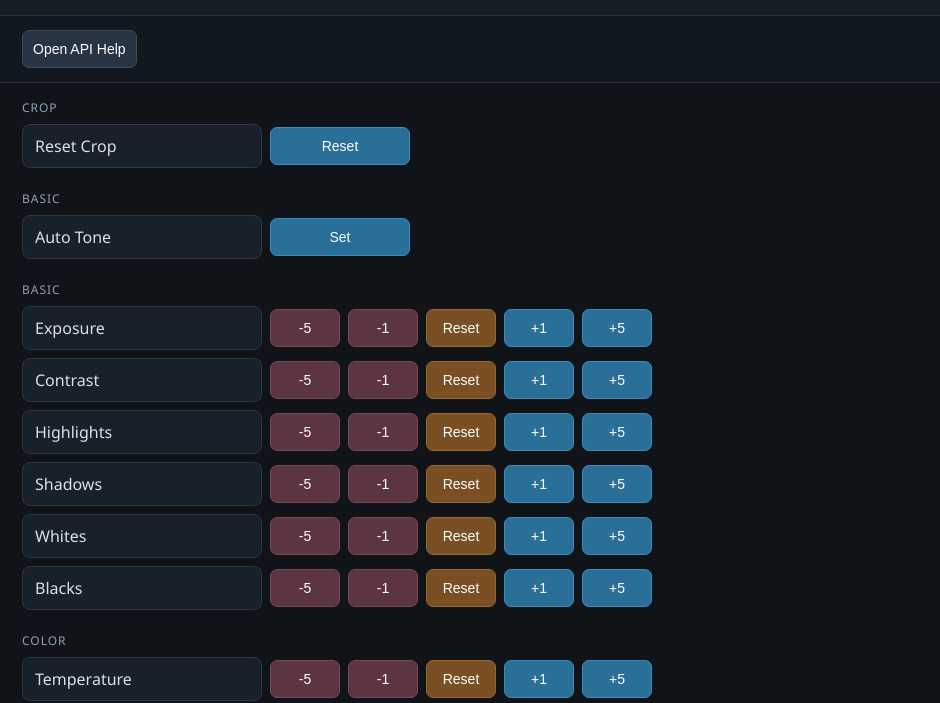
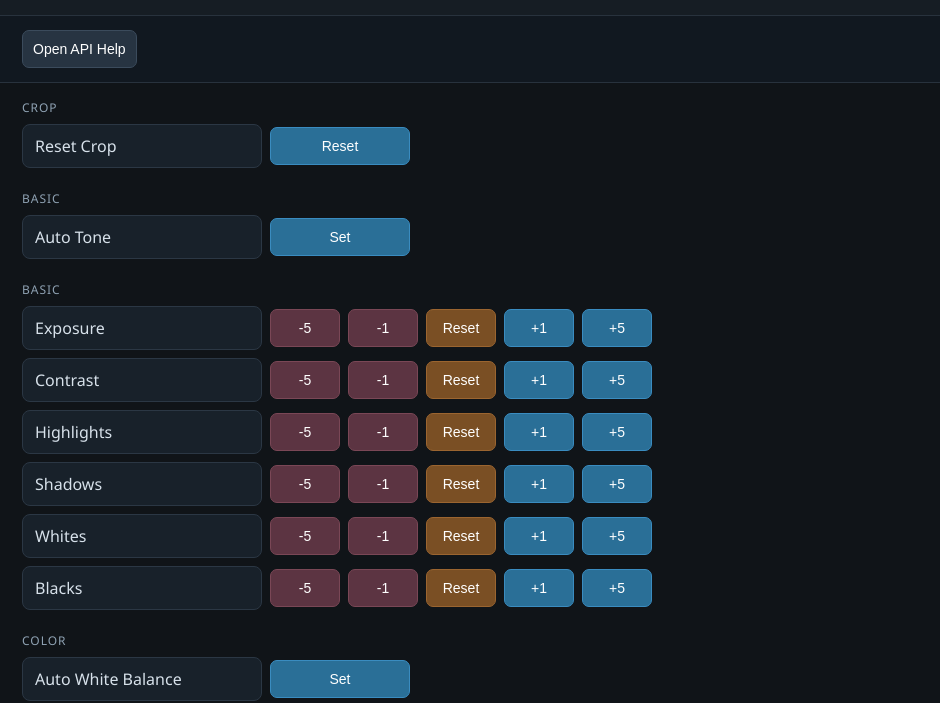
Before and after one commit to ninoleto/LRBridge, an Electron app: page app/controller.html in a window 940 px wide. Shown: the part 101-804 px from the top of the page. Drawn offline with Linux system fonts and the light colour scheme.

Commit message:
Add auto white balance button to web controller

```diff
--- a/app/controller.html
+++ b/app/controller.html
@@ -460,6 +460,17 @@
                         ]
                 },
                 {
+                        "name": "Color",
+                        "placement": "before:Color",
+                        "actions": [
+                                {
+                                        "label": "Auto White Balance",
+                                        "action": "setAutoWhiteBalance",
+                                        "button": "Set"
+                                }
+                        ]
+                },
+                {
                         "name": "Transform",
                         "placement": "before:Transform",
                         "actions": [
```
